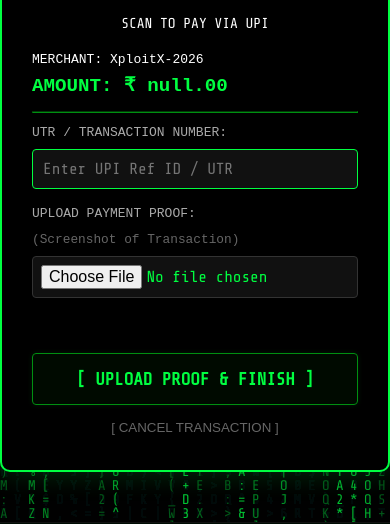
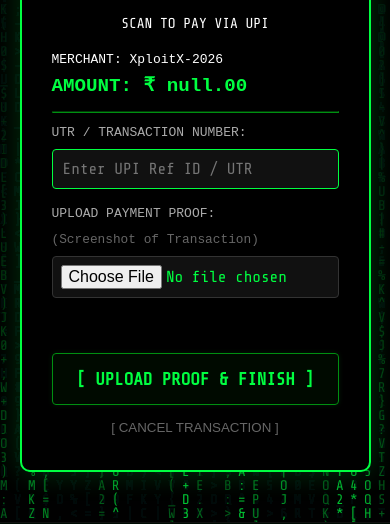
Before and after one commit to ashish1207kh/XploitX-2026, a plain HTML site: page public/payment.html in a window 390 px wide. Shown: the part 322-846 px from the top of the page. Drawn offline with nearby package versions, Linux system fonts and the light colour scheme; no server answers.

Commit message:
Optimize Payment Gateway for Laptop and Mobile

```diff
--- a/public/payment.html
+++ b/public/payment.html
@@ -22,7 +22,7 @@
     <canvas id="matrix-bg"></canvas>
 
     <div style="display: flex; justify-content: center; align-items: center; min-height: 100vh; position: relative; z-index: 5;">
-        <div style="background: #000; border: 2px solid var(--neon-green); padding: 30px; border-radius: 10px; width: 450px; box-shadow: 0 0 30px rgba(0,255,65,0.2); text-align: center;">
+        <div style="background: #000; border: 2px solid var(--neon-green); padding: 30px; border-radius: 10px; width: 90%; max-width: 450px; box-shadow: 0 0 30px rgba(0,255,65,0.2); text-align: center;">
             <h2 style="color: var(--neon-green); margin-bottom: 20px;">>_ PAYMENT GATEWAY</h2>
 
             <!-- QR Code Section -->
@@ -38,7 +38,7 @@
                 <hr style="border-color: var(--dark-green); margin: 10px 0;">
 
                 <p style="margin-bottom: 5px; color: #aaa;">UTR / TRANSACTION NUMBER:</p>
-                <input type="text" id="utr-number" placeholder="Enter UPI Ref ID / UTR" inputmode="numeric" pattern="[0-9]*" oninput="this.value = this.value.replace(/[^0-9]/g, '')"
+                <input type="text" id="utr-number" placeholder="Enter UPI Ref ID / UTR"
                     style="width: 100%; padding: 10px; margin-bottom: 15px; background: #111; border: 1px solid var(--neon-green); color: #fff; font-family: 'Share Tech Mono';">
 
                 <p style="margin-bottom: 5px; color: #aaa;">UPLOAD PAYMENT PROOF:</p>
```
